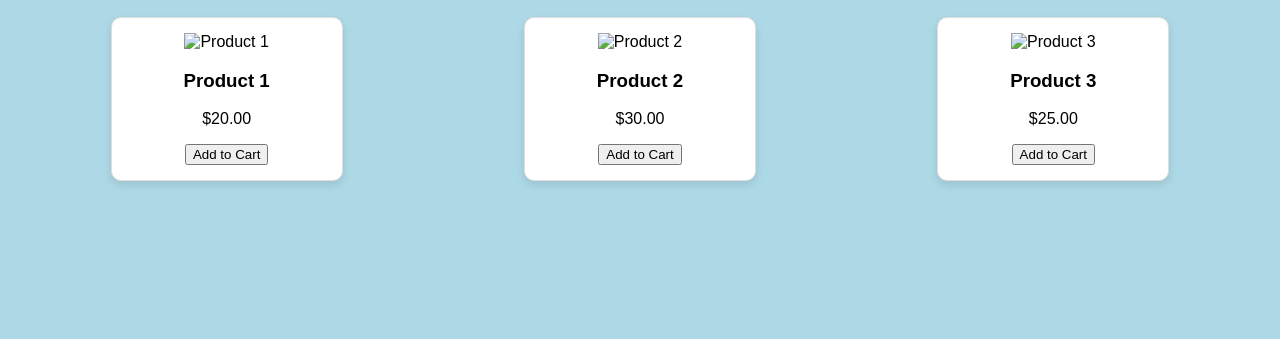
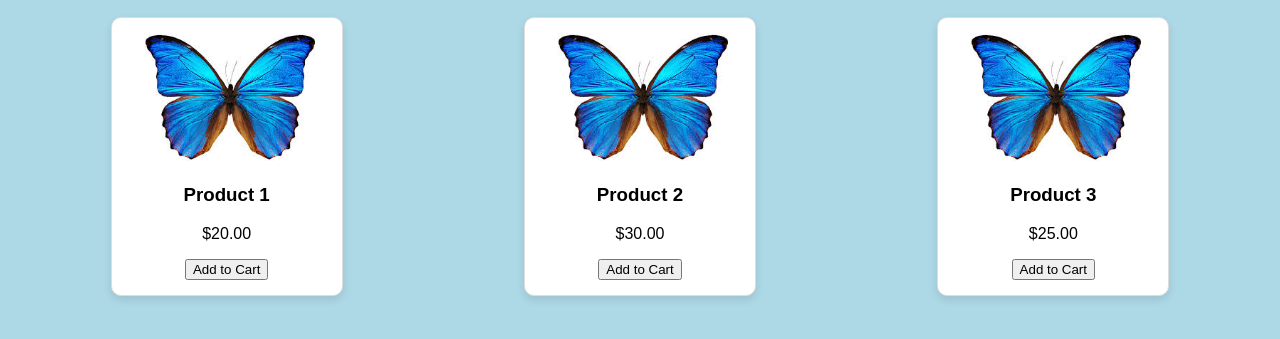
Before and after one commit to codewithhassan13/shop, a plain HTML site: page index.html in a window 1280 px wide. Shown: the part 239-578 px from the top of the page. Drawn offline with Linux system fonts and the light colour scheme.

Commit message:
Update index.html

```diff
--- a/index.html
+++ b/index.html
@@ -28,19 +28,19 @@
             <h2>Featured Products</h2>
             <div class="product-list">
                 <div class="product">
-                    <img src="images.jfif" alt="Product 1">
+                    <img src="images.png" alt="Product 1">
                     <h3>Product 1</h3>
                     <p>$20.00</p>
                     <button>Add to Cart</button>
                 </div>
                 <div class="product">
-                    <img src="images.jfif" alt="Product 2">
+                    <img src="images.png" alt="Product 2">
                     <h3>Product 2</h3>
                     <p>$30.00</p>
                     <button>Add to Cart</button>
                 </div>
                 <div class="product">
-                    <img src="images.jfif" alt="Product 3">
+                    <img src="images.png" alt="Product 3">
                     <h3>Product 3</h3>
                     <p>$25.00</p>
                     <button>Add to Cart</button>
```
